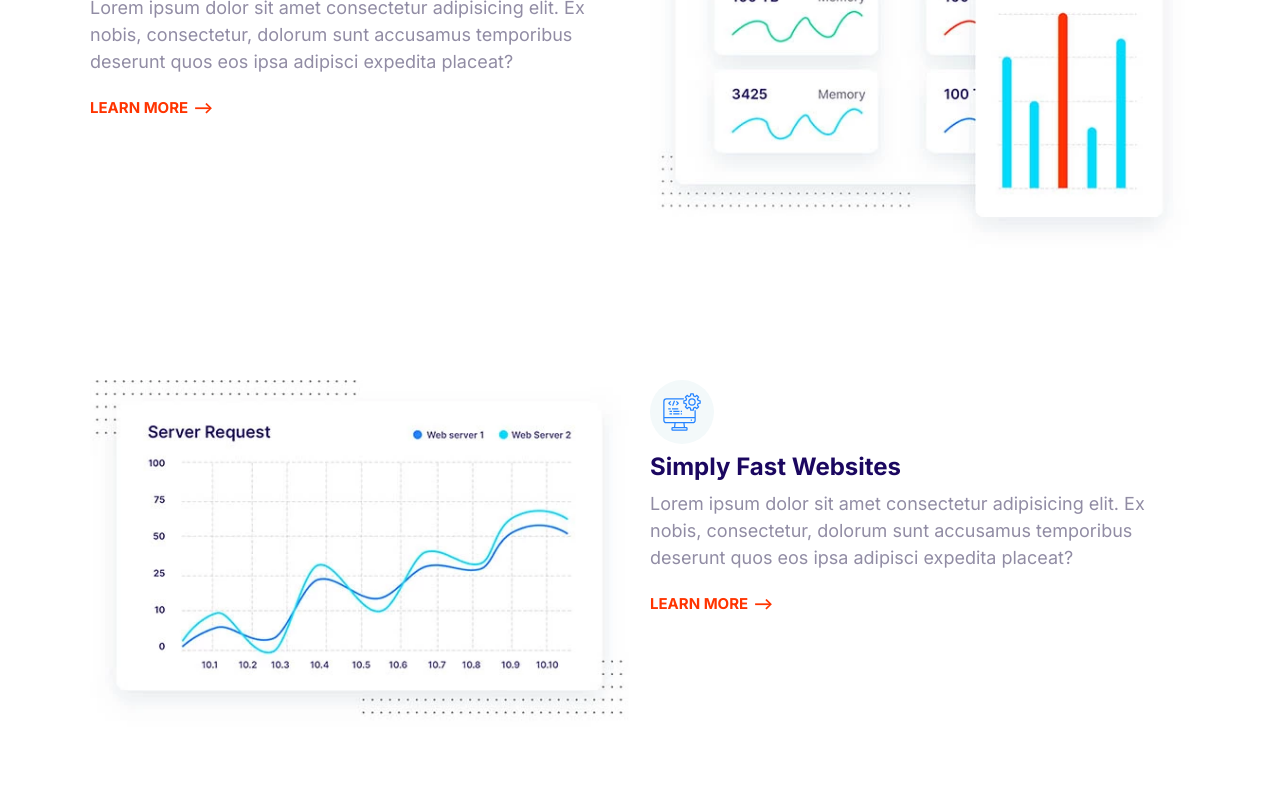
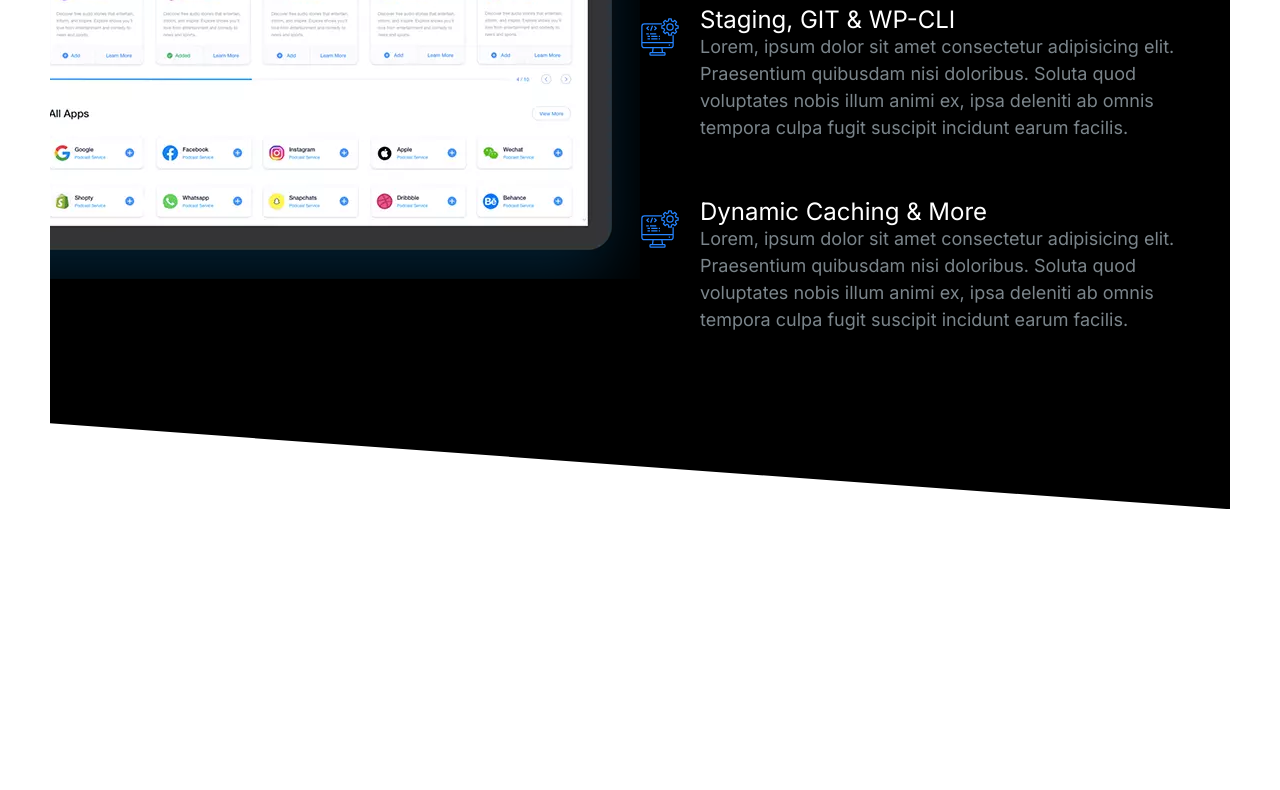
Before and after one commit to AlfaHun/moshify, a plain HTML site: page index.html in a window 1280 px wide. Shown: the part 401-1191 px from the top of the page. After the commit the page ends 960 px from the top, so only its background shows below. Drawn offline with Linux system fonts and the light colour scheme.

Commit message:
Showcase block

```diff
--- a/css/styles.css
+++ b/css/styles.css
@@ -16,6 +16,11 @@
 }
 
 /* Typography */
+
+::selection {
+  background-color: var(--color-primary);
+  color: #fff;
+}
 
 html {
   /* 62.5% of 16px = 10px */
@@ -47,6 +52,7 @@ h2 {
 
 h3 {
   font-size: 3rem;
+  font-weight: 500;
 }
 
 p {
@@ -140,7 +146,7 @@ a {
 .list {
   list-style: none;
   padding-left: 0;
-  color: var(--color-headings);
+
 }
 
 .list--inline .list__item {
@@ -151,6 +157,7 @@ a {
 .list--tick {
   list-style-image: url(../images/tick.svg);
   padding-left: 3rem;
+  color: var(--color-headings);
 }
 
 .list--tick .list__item {
@@ -428,6 +435,7 @@ a {
 
 .media {
   display: flex;
+  margin-bottom: 4rem;
 }
 
 .media__title {
@@ -637,18 +645,24 @@ a {
   color: #7b858b;
 }
 
-.block--dark .block__heading {
+/* .block--dark .block__heading {
+  color: #fff;
+} */
+
+.block--dark h1,
+.block--dark h2,
+.block--dark h3 {
   color: #fff;
 }
 
 .block--skewed-right {
   padding-bottom: calc(var(--padding-vertial) + 4rem);
-  clip-path: polygon(0% 0%, 100% 0%, 100% 100%, 0% 80%);
+  clip-path: polygon(0% 0%, 100% 0%, 100% 100%, 0% 90%);
 }
 
 .block--skewed-left {
   padding-bottom: calc(var(--padding-vertial) + 4rem);
-  clip-path: polygon(0% 0%, 100% 0%, 100% 80%, 0% 100%);
+  clip-path: polygon(0% 0%, 100% 0%, 100% 90%, 0% 100%);
 }
 
 .container {
@@ -718,9 +732,10 @@ a {
 
 /* Hero */
 
-.hero {
+/* solved globally: removed here */
+/* .hero {
   clip-path: polygon(0% 0%, 100% 0%, 100% 90%, 0% 100%);
-}
+} */
 
 .hero__tagline {
   font-size: 2rem;
@@ -805,3 +820,24 @@ a {
     order: 2;
   }
 }
+
+/* Showcase block */
+
+.block-showcase__image > img {
+  width: 100%;
+}
+
+@media screen and (min-width: 768px) {
+  .block-showcase .grid {
+    grid-template-columns: 50% 50%;
+  }
+
+  .block-showcase__image {
+    justify-self: end;
+  }
+
+  .block-showcase__image > img {
+    width: auto;
+    max-width: 700px;
+  }
+}
--- a/index.html
+++ b/index.html
@@ -12,100 +12,81 @@
     <link rel="stylesheet" href="css/styles.css" />
   </head>
   <body style="padding: 5rem">
-    <section class="block container">
+    <section class="block block--dark block--skewed-right block-showcase">
       <header class="block__header">
-        <h2>Host on the Cloud to Keep Growing</h2>
-        <p>Lorem ipsum dolor sit amet, consectetur adipisicing elit. Fugiat, veritatis.</p>
+        <h2>User-friendly Control Panel</h2>
       </header>
-
-      <article class="grid grid--cols-2 feature">
-        <div class="feature__content">
-          <span class="icon-container">
-            <svg class="icon icon--primary">
-              <use xlink:href="images/sprite.svg#easy"></use>
-            </svg>
-          </span>
-          <header>
-            <h3 class="feature__heading">Super Easy to Use</h3>
-          </header>
-          <p>
-            Lorem ipsum dolor sit amet consectetur adipisicing elit. Ex nobis,
-            consectetur, dolorum sunt accusamus temporibus deserunt quos eos
-            ipsa adipisci expedita placeat?
-          </p>
-          <a href="#" class="link-arrow">Learn more</a>
-        </div>
-        <picture>
+      <div class="container grid grid--cols-2">
+        <picture class="block-showcase__image">
           <source
             type="image/webp"
-            srcset="images/easy.webp 1x, images/easy@2x.webp 2x"
+            srcset="images/ipad.webp 1x, images/ipad@2x.webp 2x"
           />
           <source
             type="image/png"
-            srcset="images/easy.png 1x, images/easy@2x.png 2x"
+            srcset="images/ipad.png 1x, images/ipad@2x.png 2x"
           />
-          <img class="feature__image" src="images/easy.png" alt="" />
+          <img class="hero__image" src="images/ipad.png" alt="" />
         </picture>
-      </article>
-      <article class="grid grid--cols-2 feature">
-        <div class="feature__content">
-          <span class="icon-container">
+        <ul class="list">
+          <li>
+            <div class="media">
+              <div class="media__image">
                 <svg class="icon icon--primary">
                   <use xlink:href="images/sprite.svg#computer"></use>
                 </svg>
-          </span>
-          <header>
-            <h3 class="feature__heading">Simply Fast Websites</h3>
-          </header>
+              </div>
+              <div class="media__body">
+                <h3 class="media__title">Easy Start & Managed Updates</h3>
                 <p>
-            Lorem ipsum dolor sit amet consectetur adipisicing elit. Ex nobis,
-            consectetur, dolorum sunt accusamus temporibus deserunt quos eos
-            ipsa adipisci expedita placeat?
+                  Lorem, ipsum dolor sit amet consectetur adipisicing elit.
+                  Praesentium quibusdam nisi doloribus. Soluta quod voluptates
+                  nobis illum animi ex, ipsa deleniti ab omnis tempora culpa
+                  fugit suscipit incidunt earum facilis.
                 </p>
-          <a href="#" class="link-arrow">Learn more</a>
               </div>
-        <picture>
-          <source
-            type="image/webp"
-            srcset="images/fast.webp 1x, images/fast@2x.webp 2x"
-          />
-          <source
-            type="image/png"
-            srcset="images/fast.png 1x, images/fast@2x.png 2x"
-          />
-          <img class="feature__image" src="images/fast.png" alt="" />
-        </picture>
-      </article>
-      <article class="grid grid--cols-2 feature">
-        <div class="feature__content">
-          <span class="icon-container">
+            </div>
+          </li>
+          <li>
+            <div class="media">
+              <div class="media__image">
                 <svg class="icon icon--primary">
-              <use xlink:href="images/sprite.svg#wordpress"></use>
+                  <use xlink:href="images/sprite.svg#computer"></use>
                 </svg>
-          </span>
-          <header>
-            <h3 class="feature__heading">Wordpree Made Easy</h3>
-          </header>
+              </div>
+              <div class="media__body">
+                <h3 class="media__title">Staging, GIT & WP-CLI</h3>
                 <p>
-            Lorem ipsum dolor sit amet consectetur adipisicing elit. Ex nobis,
-            consectetur, dolorum sunt accusamus temporibus deserunt quos eos
-            ipsa adipisci expedita placeat?
+                  Lorem, ipsum dolor sit amet consectetur adipisicing elit.
+                  Praesentium quibusdam nisi doloribus. Soluta quod voluptates
+                  nobis illum animi ex, ipsa deleniti ab omnis tempora culpa
+                  fugit suscipit incidunt earum facilis.
                 </p>
-          <a href="#" class="link-arrow">Learn more</a>
               </div>
-        <picture>
-          <source
-            type="image/webp"
-            srcset="images/wordpress.webp 1x, images/wordpress@2x.webp 2x"
-          />
-          <source
-            type="image/png"
-            srcset="images/wordpress.png 1x, images/wordpress@2x.png 2x"
-          />
-          <img class="feature__image" src="images/wordpress.png" alt="" />
-        </picture>
-      </article>
+            </div>
+          </li>
+          <li>
+            <div class="media">
+              <div class="media__image">
+                <svg class="icon icon--primary">
+                  <use xlink:href="images/sprite.svg#computer"></use>
+                </svg>
+              </div>
+              <div class="media__body">
+                <h3 class="media__title">Dynamic Caching & More</h3>
+                <p>
+                  Lorem, ipsum dolor sit amet consectetur adipisicing elit.
+                  Praesentium quibusdam nisi doloribus. Soluta quod voluptates
+                  nobis illum animi ex, ipsa deleniti ab omnis tempora culpa
+                  fugit suscipit incidunt earum facilis.
+                </p>
+              </div>
+            </div>
+          </li>
+        </ul>
+      </div>
     </section>
+
     <script src="js/main.js"></script>
   </body>
 </html>
```
Also changed, not shown: components/picture.html (added, +11 -0 lines), components/showcaseblock.html (added, +74 -0 lines), images/ipad.png (added), images/ipad.webp (added), images/ipad@2x.png (added), images/ipad@2x.webp (added). Lines whose indentation alone changed are shown as unchanged.
